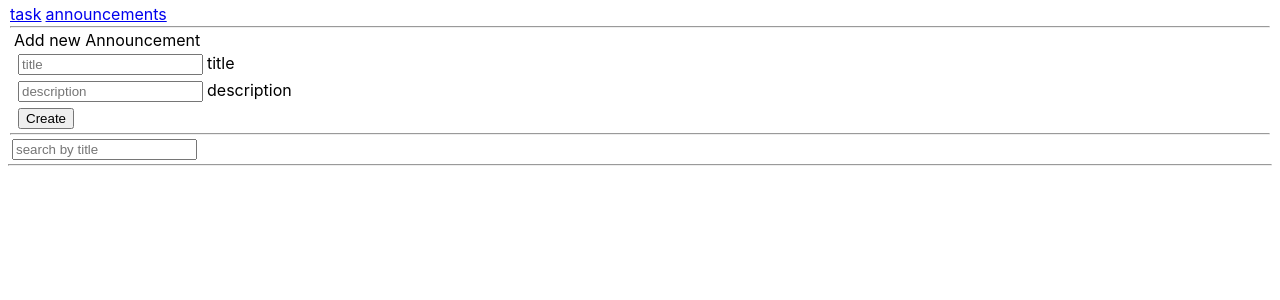
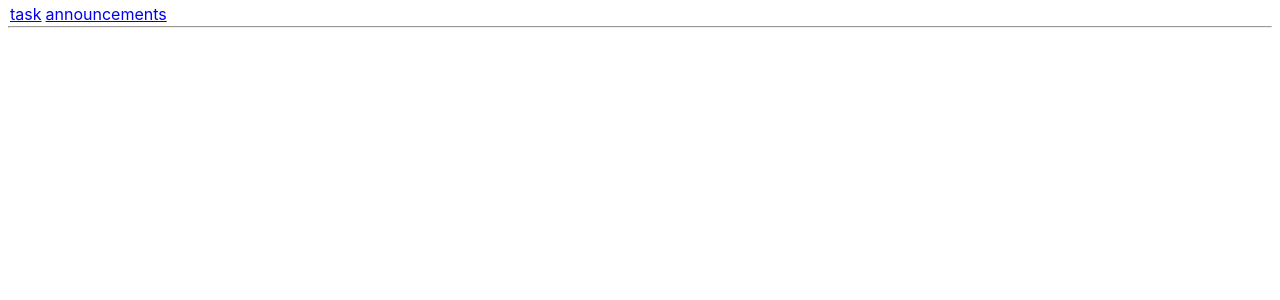
Before and after one commit to noname321rosty/AnnouncementWebsiteReact, a React (Create React App) app: page /add in a window 1280 px wide. Shown: the top 300 px of the page. Built offline with nearby package versions, Linux system fonts and the light colour scheme.

Commit message:
add Announcement creator

```diff
--- a/src/App.js
+++ b/src/App.js
@@ -14,10 +14,7 @@ function App() {
             <div className={'wrap'}>
                 <Link to={'/task'}>task</Link>
                 <Link to={'/announcements'}>announcements</Link>
-                <hr/>
-                <Add/>
-                <hr/>
-                <Search/>
+
             </div>
 
             <hr/>
--- a/src/components/add/Add.js
+++ b/src/components/add/Add.js
@@ -28,12 +28,10 @@ export default class Add extends Component {
                 title: "",
                 description: "",
             },
-            reports: [...reports],
+            reports:[...reports],
             array:[]
         };
     }
-
-    status = reports;
 
     handleSubmit = e => {
         e.preventDefault();
@@ -44,17 +42,19 @@ export default class Add extends Component {
             description: ${this.state.description}
             `);
 
-            let newId = 1 + this.state.reports[reports.length-1].id;
+            let newId = this.state.reports.length + 1;
+            console.log(newId)
+            this.state.array.push({id:newId,title: this.state.title,description: this.state.description, date: new Date().toLocaleString()});
 
-            this.state.array.push(newId, this.state.title, this.state.description,new Date().toLocaleString());
-            console.log('Announcement is created');
-            console.log(this.state.array)
-            // this.state.reports.push( this.state.array);
+
+            let newArray =  this.state.reports.concat( this.state.array);
+            console.log(newArray)
+
             this.setState({
-                 status: this.state.reports.push( this.state.array)
-            });
+                status: newArray
+            })
 
-            console.log( this.state.reports)
+
         } else {
             console.error("FORM INVALID");
         }
--- a/src/components/announcements/Announcements.js
+++ b/src/components/announcements/Announcements.js
@@ -1,6 +1,8 @@
 import React, {Component} from 'react';
 import {reports} from "../../database/database";
 import Announcement from "../announcement/Announcement";
+import Add from "../add/Add";
+import Search from "../search/Search";
 
 export default  class Announcements extends Component {
 
@@ -17,6 +19,9 @@ export default  class Announcements extends Component {
     render() {
         return (
             <div>
+                <Add/>
+                <hr/>
+                <Search/>
                 {
                     this.state.reports.map((report,index) => (<Announcement delete={this.deleteReport.bind(this, report.id)} report={report} key={index}/> ))
                 }
```
Also changed, not shown: 1 other file (tests, documents, lock files or other folders).
